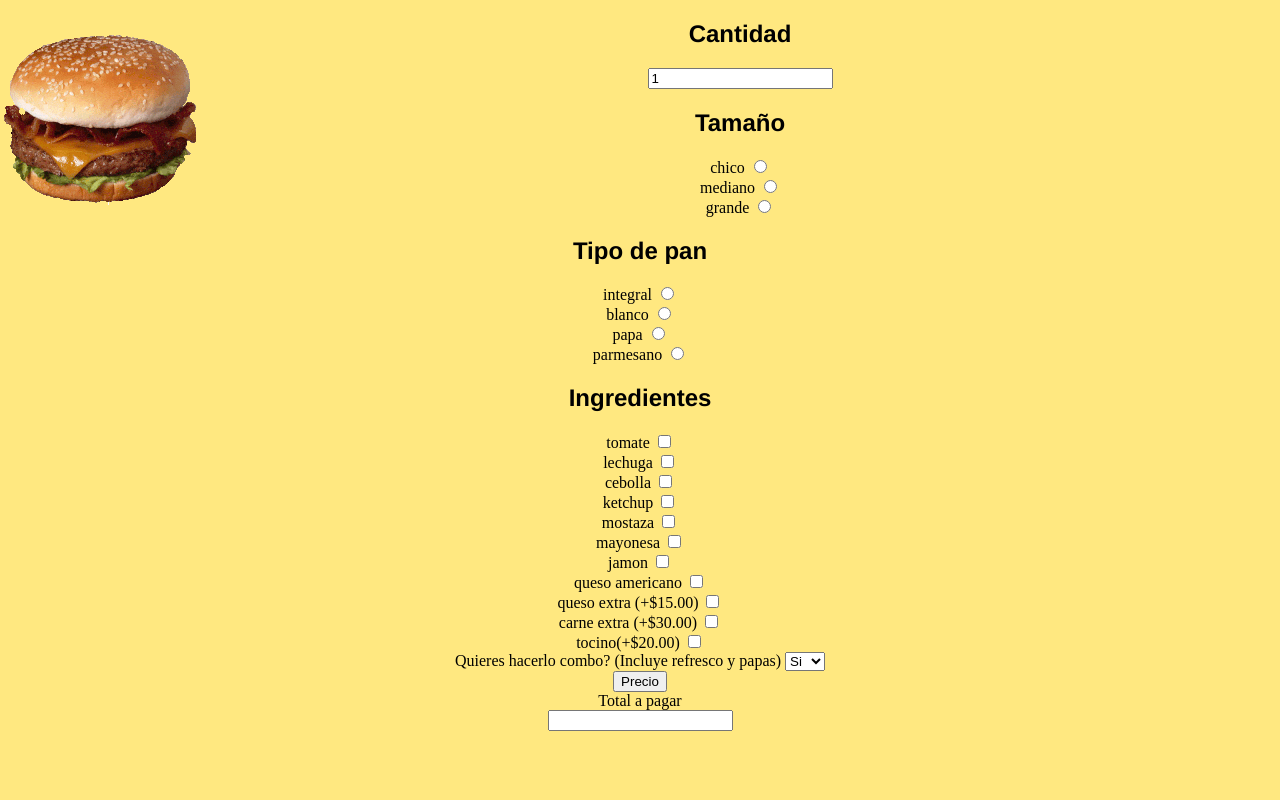
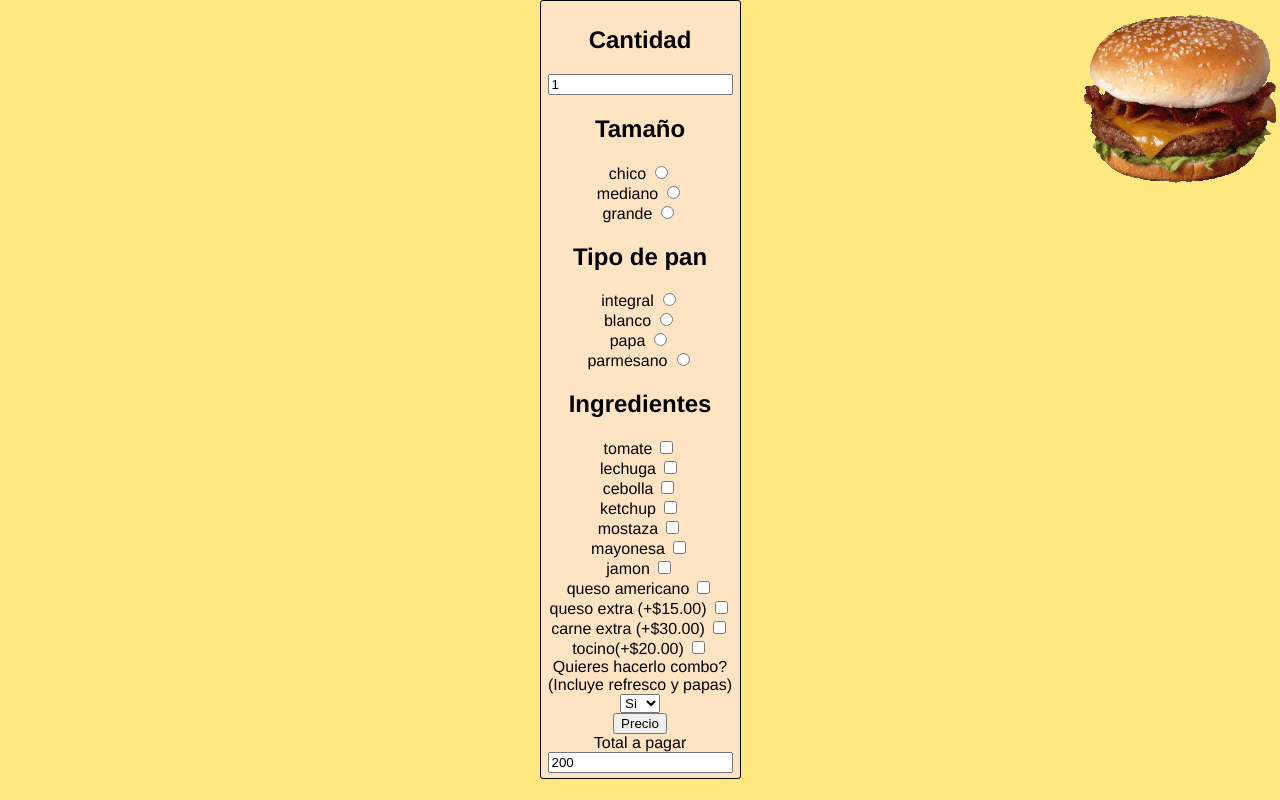
Before and after one commit to IDAI-SD2025-Avangers-2025/Haburgueso, a plain HTML site: page index.html in a window 1280 px wide. Both pictures are taken after a click on the button "Precio". Drawn offline with Linux system fonts and the light colour scheme.

Commit message:
hamburgueso

```diff
--- a/JavaScript.js
+++ b/JavaScript.js
@@ -1,6 +1,18 @@
-var formulario = document.getElementById("cantidad")
-
+var formulario = document.getElementById("calcularPrecio");
+var cantidad = document.getElementById("cantidad").value;
 function calcular() {
-    alert("si funciona el boton");
-    alert(formulario);
+    //var tamC = document.getElementById("chico").value;
+    var tamaño = formulario.tam.value;
+    alert(tamaño);
+    var total = 0;
+    if(tamaño == chico){
+        total = 100;
+    }
+    else if (tamaño == mediano){
+        total = 150
+    }
+    else{
+        total= 200
+    }
+    formulario.total.value = total;
 }
--- a/index.html
+++ b/index.html
@@ -16,13 +16,13 @@
         <div>
             <h2> Tamaño</h2>
             <label for="chico"> chico</label>
-            <input type="radio" name="tam" id="chico">
+            <input type="radio" name="tam" id="chico" value="chico">
             <br>
             <label for="mediano"> mediano</label>
-            <input type="radio" name="tam" id="mediano">
+            <input type="radio" name="tam" id="mediano" value="mediano">
             <br>
             <label for="grande"> grande</label>
-            <input type="radio" name="tam" id="grande">
+            <input type="radio" name="tam" id="grande" value="grande">
         </div>
         <div>
             <h2>Tipo de pan</h2>
--- a/style.css
+++ b/style.css
@@ -4,13 +4,24 @@ body {
     background-color: rgb(255, 232, 128);
 }
 img {
-    float: left;
+    float: right;
     display: block;
-}
-#calcularPrecio {
-    text-align: center;
 }
 
 h2 {
     font-family: 'Franklin Gothic Medium', 'Arial Narrow', Arial, sans-serif;
 }
+
+label {
+    font-family: 'Franklin Gothic Medium', 'Arial Narrow', Arial, sans-serif;
+}
+
+form {
+    background-color: bisque;
+    max-width:min-content;
+    margin: auto;
+    text-align: center;
+    padding: 5px 7px 5px 7px;
+    border: 1px solid black;
+    border-radius: 3px;
+}
```
